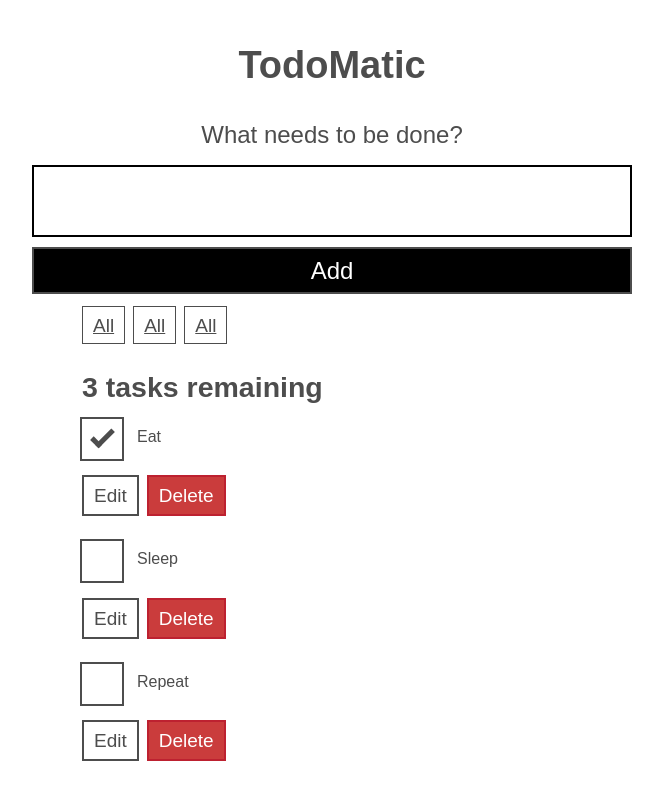
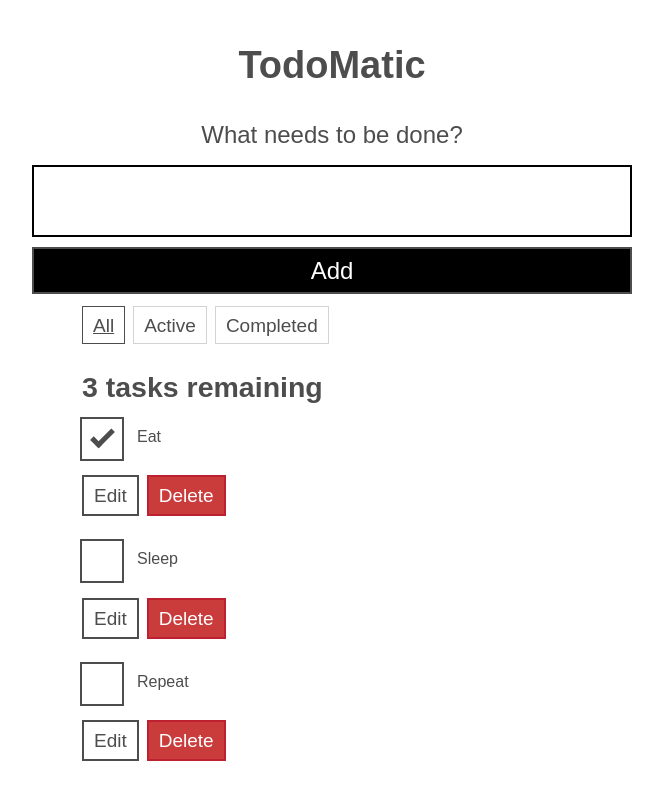
Before and after one commit to SigurdR/3rd_todo, a React (Create React App) app: page / in a window 1280 px wide. Shown: the whole page, without its empty margins (308-971 px from the left). Built offline with nearby package versions, Linux system fonts and the light colour scheme.

Commit message:
Completed Filtering Tasks in the UI

```diff
--- a/src/App.js
+++ b/src/App.js
@@ -4,8 +4,17 @@
 import Form from "./components/Form";
 import FilterButton from "./components/FilterButton";
 
+const FILTER_MAP = {
+  All: () => true,
+  Active: task => !task.completed,
+  Completed: task => task.completed
+};
+
+const FILTER_NAMES = Object.keys(FILTER_MAP);
+
 function App(props) {
   const [tasks, setTasks] = useState(props.tasks);
+  const [filter, setFilter] = useState("All");
 
   function toggleTaskCompleted(id) {
     const updatedTasks = tasks.map(task => {
@@ -36,7 +45,7 @@
     setTasks(editedTaskList);
   }
 
-  const taskList = tasks.map(task => (
+  const taskList = tasks.filter(FILTER_MAP[filter]).map(task => (
     <Todo
       id={task.id}
       name={task.name}
@@ -45,6 +54,14 @@
       toggleTaskCompleted={toggleTaskCompleted}
       deleteTask={deleteTask}
       editTask={editTask}
+    />
+  ));
+  const filterList = FILTER_NAMES.map(name => (
+    <FilterButton
+      key={name}
+      name={name}
+      isPressed={name === filter}
+      setFilter={setFilter}
     />
   ));
   const tasksNoun = taskList.length !== 1 ? 'tasks' : 'task';
@@ -79,9 +96,12 @@
 
       <div className="filters btn-group stack-exception">
 
+        {filterList}
+        {/*The following filter buttons are replaced by the filter list constrants
         <FilterButton />
         <FilterButton />
         <FilterButton />
+        */}
         {/* All the below button elements are replaced by adopting FilterButton components
         <button type="button" className="btn toggle-btn" aria-pressed="true">
           <span className="visually-hidden">Show </span>
--- a/src/components/FilterButton.js
+++ b/src/components/FilterButton.js
@@ -1,10 +1,15 @@
 import React from "react";
 
-function FilterButton() {
+function FilterButton(props) {
     return (
-        <button type="button" className="btn toggle-btn" aria-pressed="true">
+        <button
+            type="button"
+            className="btn toggle-btn"
+            aria-pressed={props.isPressed}
+            onClick={() => props.setFilter(props.name)}
+        >
             <span className="visually-hidden">Show </span>
-            <span>all</span>
+            <span>{props.name}</span>
             <span className="visually-hidden"> tasks</span>
         </button>
     );
```
